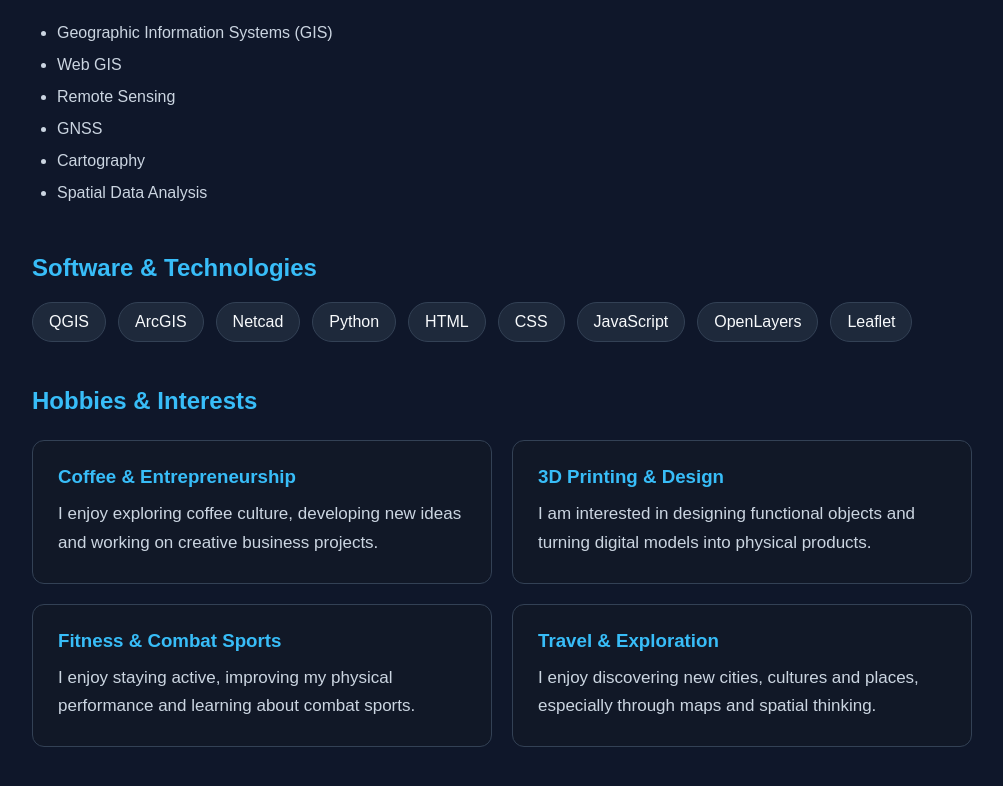
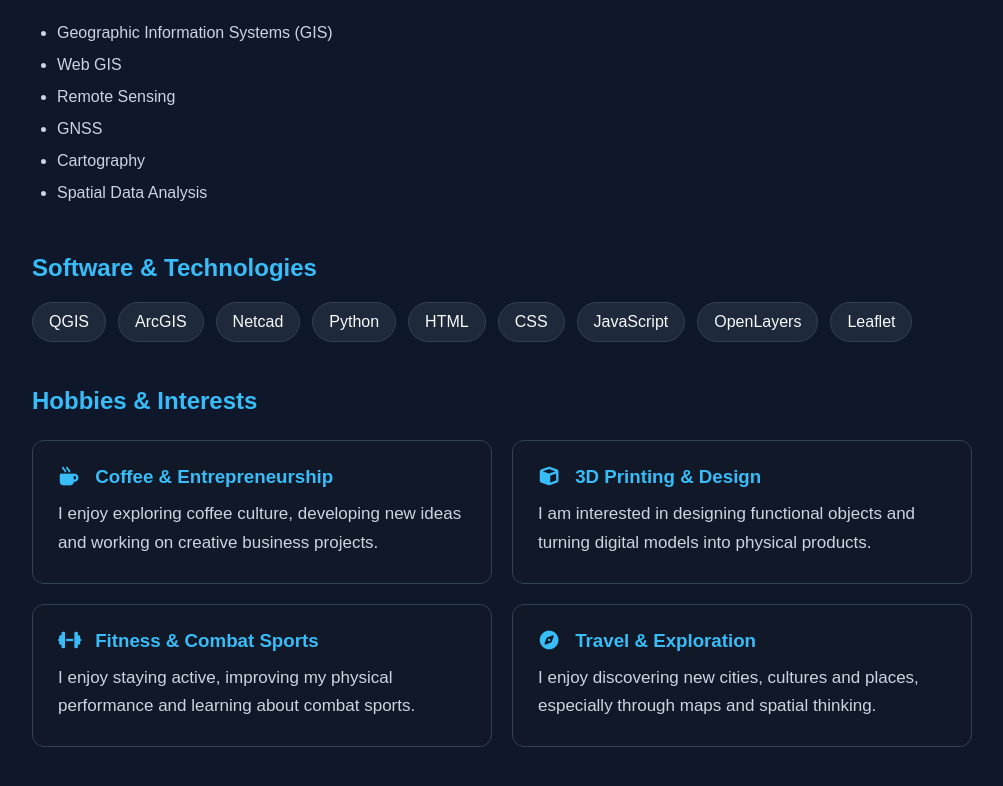
Before and after one commit to erenkuvell/GMT458-Assignment1, a plain HTML site: page about.html in a window 1280 px wide. Shown: the part 426-1212 px from the top of the page, without its empty margins (138-1141 px from the left). Drawn offline with Linux system fonts and the light colour scheme.

Commit message:
Added hobbies section and professional icons

```diff
--- a/about.html
+++ b/about.html
@@ -8,6 +8,8 @@
     <title>About | Geomatics Portfolio</title>
 
     <link rel="stylesheet" href="css/style.css">
+    <link rel="stylesheet"
+      href="https://cdnjs.cloudflare.com/ajax/libs/font-awesome/6.5.2/css/all.min.css">
 </head>
 
 <body>
@@ -84,7 +86,10 @@
 <div class="hobby-grid">
 
     <div class="hobby-card">
-        <h3>Coffee & Entrepreneurship</h3>
+        <h3>
+    <i class="fa-solid fa-mug-hot"></i>
+    Coffee & Entrepreneurship
+</h3>
         <p>
             I enjoy exploring coffee culture, developing new ideas
             and working on creative business projects.
@@ -92,7 +97,10 @@
     </div>
 
     <div class="hobby-card">
-        <h3>3D Printing & Design</h3>
+        <h3>
+    <i class="fa-solid fa-cube"></i>
+    3D Printing & Design
+</h3>
         <p>
             I am interested in designing functional objects and
             turning digital models into physical products.
@@ -100,7 +108,10 @@
     </div>
 
     <div class="hobby-card">
-        <h3>Fitness & Combat Sports</h3>
+        <h3>
+    <i class="fa-solid fa-dumbbell"></i>
+    Fitness & Combat Sports
+</h3>
         <p>
             I enjoy staying active, improving my physical performance
             and learning about combat sports.
@@ -108,7 +119,10 @@
     </div>
 
     <div class="hobby-card">
-        <h3>Travel & Exploration</h3>
+        <h3>
+    <i class="fa-solid fa-compass"></i>
+    Travel & Exploration
+</h3>
         <p>
             I enjoy discovering new cities, cultures and places,
             especially through maps and spatial thinking.
--- a/css/style.css
+++ b/css/style.css
@@ -439,3 +439,9 @@
         grid-template-columns: 1fr;
     }
 }
+.hobby-card h3 i {
+    margin-right: 10px;
+    color: #38bdf8;
+    width: 22px;
+    text-align: center;
+}
```
